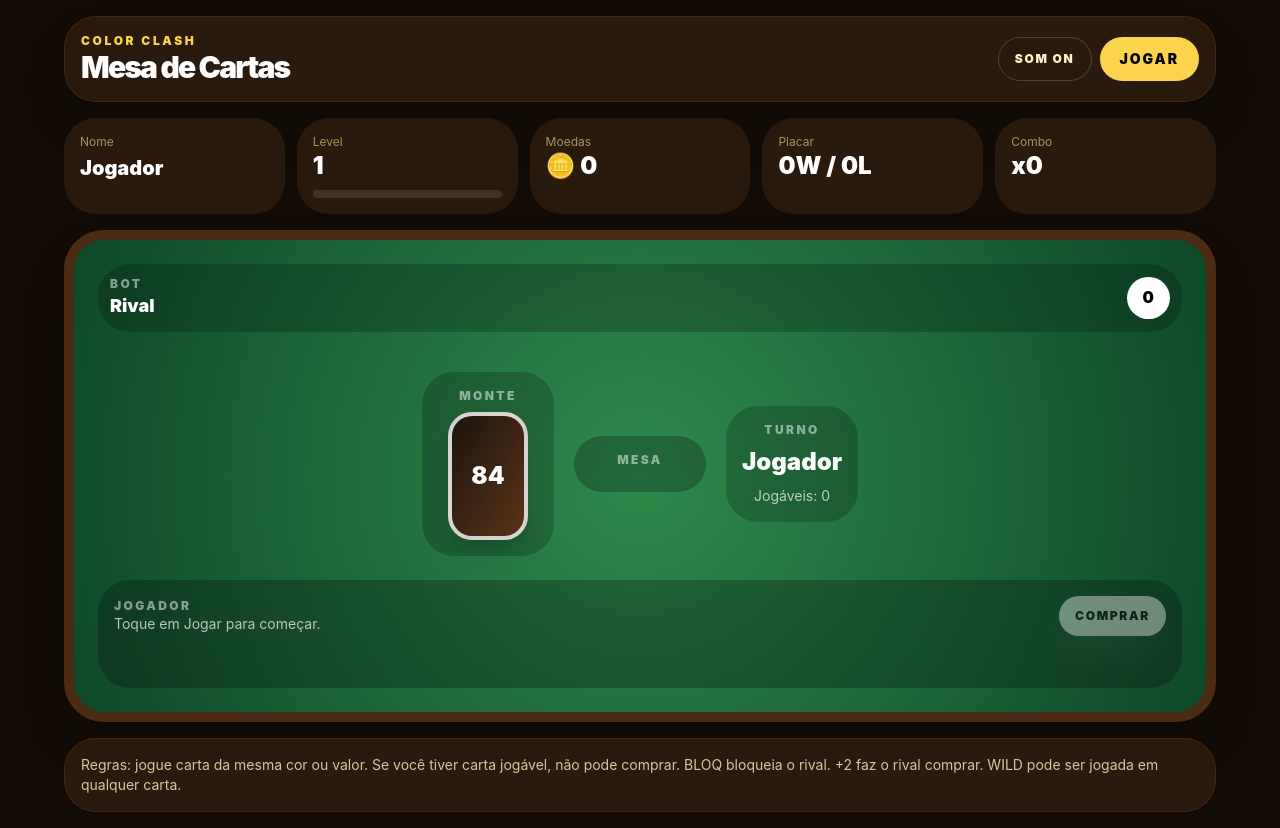
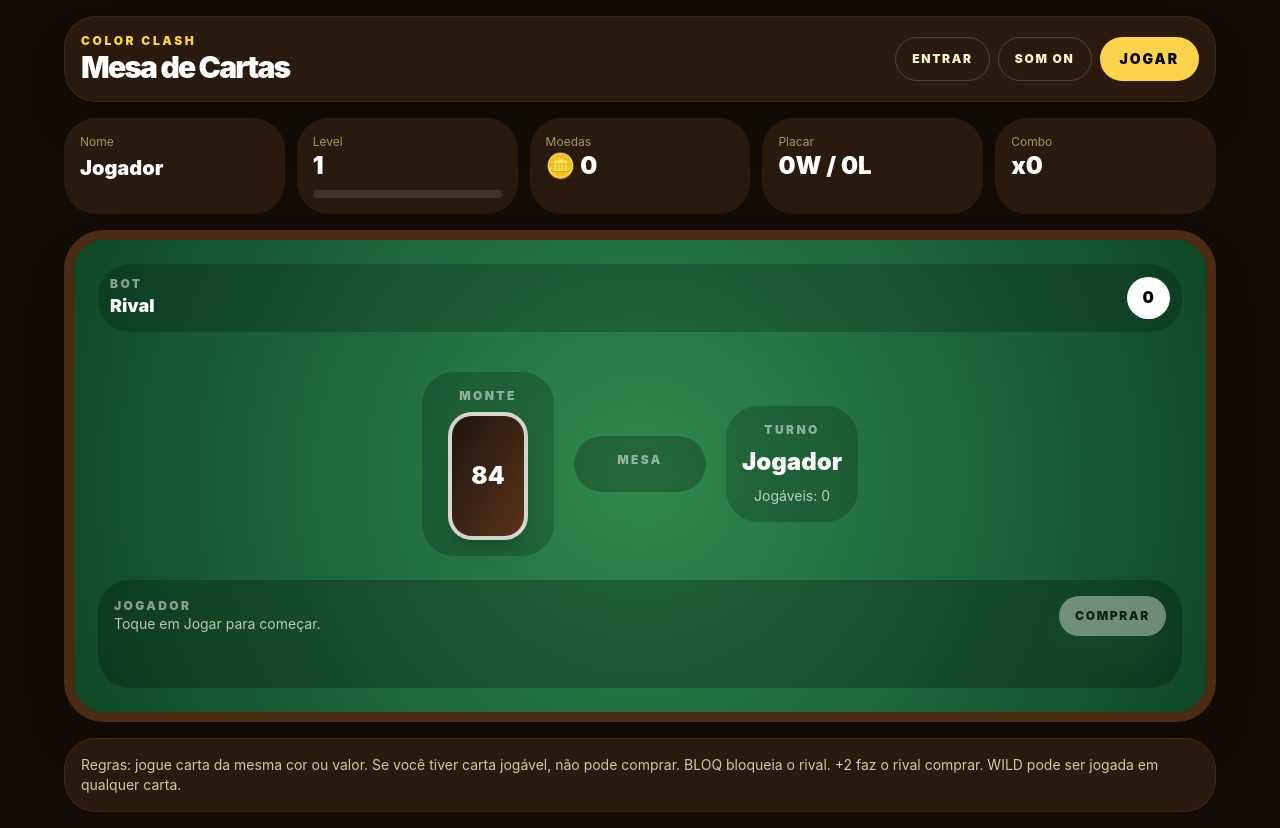
Before and after one commit to thiagodouglas19t-lang/Thklayus-hub, a React (Vite) app: page / in a window 1280 px wide. Built offline with nearby package versions, Linux system fonts and the light colour scheme.

Commit message:
Add optional Supabase profile login to Color Clash

```diff
--- a/src/App.tsx
+++ b/src/App.tsx
@@ -1,8 +1,11 @@
-import { useMemo, useRef, useState } from "react";
+import { useEffect, useMemo, useRef, useState } from "react";
+import { supabase, supabaseConfigOk } from "./lib/supabase";
 
 type Color = "red" | "blue" | "yellow" | "green";
 type CardType = "number" | "skip" | "draw2" | "wild";
 type Card = { id: number; color: Color; value: string; type: CardType };
+
+type UserProfile = { email: string; id: string } | null;
 
 const colors: Color[] = ["red", "blue", "yellow", "green"];
 
@@ -56,6 +59,11 @@ export default function App() {
   const [pulse, setPulse] = useState(false);
   const [combo, setCombo] = useState(0);
   const [result, setResult] = useState<"win" | "loss" | null>(null);
+  const [profile, setProfile] = useState<UserProfile>(null);
+  const [authOpen, setAuthOpen] = useState(false);
+  const [authEmail, setAuthEmail] = useState("");
+  const [authPassword, setAuthPassword] = useState("");
+  const [authMessage, setAuthMessage] = useState("");
 
   const topCard = discard[discard.length - 1];
   const playableCount = useMemo(() => topCard ? playerHand.filter((card) => canPlay(card, topCard)).length : 0, [playerHand, topCard]);
@@ -63,6 +71,19 @@ export default function App() {
   const level = Math.floor(xp / 100) + 1;
   const levelProgress = xp % 100;
   const canDraw = started && turn === "player" && !gameOver && playableCount === 0 && deck.length > 0;
+  const displayName = profile?.email?.split("@")[0] || playerName;
+
+  useEffect(() => {
+    if (!supabaseConfigOk) return;
+    supabase.auth.getUser().then(({ data }) => {
+      if (data.user?.email) setProfile({ email: data.user.email, id: data.user.id });
+    });
+    const { data: listener } = supabase.auth.onAuthStateChange((_event, session) => {
+      const user = session?.user;
+      setProfile(user?.email ? { email: user.email, id: user.id } : null);
+    });
+    return () => listener.subscription.unsubscribe();
+  }, []);
 
   function toggleMute() {
     const next = !muted;
@@ -91,6 +112,31 @@ export default function App() {
       osc.start(audio.currentTime);
       osc.stop(audio.currentTime + 0.1);
     } catch {}
+  }
+
+  async function signIn() {
+    if (!supabaseConfigOk) {
+      setAuthMessage("Supabase não está configurado.");
+      return;
+    }
+    const { error } = await supabase.auth.signInWithPassword({ email: authEmail, password: authPassword });
+    setAuthMessage(error ? error.message : "Login feito.");
+  }
+
+  async function signUp() {
+    if (!supabaseConfigOk) {
+      setAuthMessage("Supabase não está configurado.");
+      return;
+    }
+    const { error } = await supabase.auth.signUp({ email: authEmail, password: authPassword });
+    setAuthMessage(error ? error.message : "Conta criada. Veja se precisa confirmar email.");
+  }
+
+  async function signOut() {
+    if (!supabaseConfigOk) return;
+    await supabase.auth.signOut();
+    setProfile(null);
+    setAuthMessage("Você saiu da conta.");
   }
 
   function reward(addCoins: number, addXp: number) {
@@ -261,11 +307,13 @@ export default function App() {
       <section className="mx-auto max-w-6xl">
         <header className="mb-4 flex items-center justify-between rounded-[2rem] border border-amber-900/40 bg-[#2a190d] p-4 shadow-2xl">
           <div><p className="text-xs font-black uppercase tracking-[0.22em] text-amber-300">Color Clash</p><h1 className="text-3xl font-black tracking-[-0.06em]">Mesa de Cartas</h1></div>
-          <div className="flex gap-2"><button onClick={toggleMute} className="rounded-2xl border border-amber-200/20 px-4 py-3 text-xs font-black uppercase tracking-[0.14em] text-amber-100">{muted ? "Som off" : "Som on"}</button><button onClick={startGame} className="rounded-2xl bg-amber-300 px-5 py-3 text-sm font-black uppercase tracking-[0.14em] text-black">{started ? "Nova partida" : "Jogar"}</button></div>
+          <div className="flex gap-2"><button onClick={() => setAuthOpen(!authOpen)} className="rounded-2xl border border-amber-200/20 px-4 py-3 text-xs font-black uppercase tracking-[0.14em] text-amber-100">{profile ? "Perfil" : "Entrar"}</button><button onClick={toggleMute} className="rounded-2xl border border-amber-200/20 px-4 py-3 text-xs font-black uppercase tracking-[0.14em] text-amber-100">{muted ? "Som off" : "Som on"}</button><button onClick={startGame} className="rounded-2xl bg-amber-300 px-5 py-3 text-sm font-black uppercase tracking-[0.14em] text-black">{started ? "Nova partida" : "Jogar"}</button></div>
         </header>
 
+        {authOpen && <div className="mb-4 rounded-[2rem] border border-amber-900/40 bg-[#2a190d] p-4"><p className="text-xs font-black uppercase tracking-[0.2em] text-amber-300">Perfil Supabase</p>{profile ? <div className="mt-3 flex flex-wrap items-center justify-between gap-3"><p className="font-black">Logado como {profile.email}</p><button onClick={signOut} className="rounded-2xl bg-white px-4 py-3 text-xs font-black uppercase text-black">Sair</button></div> : <div className="mt-3 grid gap-3 md:grid-cols-[1fr_1fr_auto_auto]"><input value={authEmail} onChange={(e) => setAuthEmail(e.target.value)} placeholder="Email" className="rounded-2xl border border-white/10 bg-black/30 px-4 py-3 outline-none" /><input value={authPassword} onChange={(e) => setAuthPassword(e.target.value)} placeholder="Senha" type="password" className="rounded-2xl border border-white/10 bg-black/30 px-4 py-3 outline-none" /><button onClick={signIn} className="rounded-2xl bg-white px-4 py-3 text-xs font-black uppercase text-black">Entrar</button><button onClick={signUp} className="rounded-2xl bg-amber-300 px-4 py-3 text-xs font-black uppercase text-black">Criar</button></div>}{authMessage && <p className="mt-3 text-sm text-amber-100/80">{authMessage}</p>}</div>}
+
         <div className="mb-4 grid gap-3 md:grid-cols-5">
-          <div className="rounded-3xl bg-[#2a190d] p-4"><p className="text-xs text-amber-200/60">Nome</p><input value={playerName} onChange={(e) => saveName(e.target.value)} className="mt-1 w-full bg-transparent text-xl font-black outline-none" /></div>
+          <div className="rounded-3xl bg-[#2a190d] p-4"><p className="text-xs text-amber-200/60">Nome</p>{profile ? <p className="mt-1 truncate text-xl font-black">{displayName}</p> : <input value={playerName} onChange={(e) => saveName(e.target.value)} className="mt-1 w-full bg-transparent text-xl font-black outline-none" />}</div>
           <div className="rounded-3xl bg-[#2a190d] p-4"><p className="text-xs text-amber-200/60">Level</p><p className="text-2xl font-black">{level}</p><div className="mt-2 h-2 overflow-hidden rounded-full bg-white/10"><div className="h-full rounded-full bg-amber-300" style={{ width: `${levelProgress}%` }} /></div></div>
           <div className="rounded-3xl bg-[#2a190d] p-4"><p className="text-xs text-amber-200/60">Moedas</p><p className="text-2xl font-black">🪙 {coins}</p></div>
           <div className="rounded-3xl bg-[#2a190d] p-4"><p className="text-xs text-amber-200/60">Placar</p><p className="text-2xl font-black">{wins}W / {losses}L</p></div>
@@ -274,8 +322,8 @@ export default function App() {
 
         <div className="rounded-[2.5rem] border-[10px] border-[#4b2b13] bg-[radial-gradient(circle_at_center,#2f8a4b,#0e4828)] p-4 shadow-2xl md:p-6">
           <div className="mb-4 flex items-center justify-between gap-3 rounded-3xl bg-black/20 p-3"><div><p className="text-xs font-black uppercase tracking-[0.2em] text-white/50">Bot</p><p className="text-lg font-black">Rival</p></div><div className="flex -space-x-12 overflow-hidden pr-10">{botHand.slice(0, 7).map((card) => <CardView key={card.id} hidden />)}</div><p className="rounded-2xl bg-white px-4 py-2 font-black text-black">{botHand.length}</p></div>
-          <div className="grid min-h-56 place-items-center py-6"><div className="grid grid-cols-3 items-center gap-5"><div className="grid place-items-center rounded-3xl bg-black/20 p-4"><p className="mb-2 text-xs font-black uppercase tracking-[0.2em] text-white/50">Monte</p><div className="grid h-32 w-20 place-items-center rounded-2xl border-4 border-white/80 bg-gradient-to-br from-[#1c140d] to-[#5a3318] shadow-xl"><span className="text-2xl font-black">{deck.length}</span></div></div><div className={`grid place-items-center rounded-3xl bg-black/25 p-4 transition ${pulse ? "scale-110" : "scale-100"}`}><p className="mb-2 text-xs font-black uppercase tracking-[0.2em] text-white/50">Mesa</p><CardView card={topCard} /></div><div className="rounded-3xl bg-black/20 p-4 text-center"><p className="text-xs font-black uppercase tracking-[0.2em] text-white/50">Turno</p><p className="mt-2 text-2xl font-black">{turn === "player" ? playerName : "Rival"}</p><p className="mt-2 text-sm text-white/70">Jogáveis: {playableCount}</p></div></div></div>
-          <div className="rounded-3xl bg-black/25 p-4"><div className="mb-3 flex items-center justify-between gap-3"><div><p className="text-xs font-black uppercase tracking-[0.2em] text-white/50">{playerName}</p><p className="text-sm text-white/70">{message}</p>{lastPlayed && <p className="mt-1 text-xs text-amber-200">Última carta: {lastPlayed.value}</p>}</div><button onClick={drawPlayer} disabled={!canDraw} className="rounded-2xl bg-white px-4 py-3 text-xs font-black uppercase tracking-[0.14em] text-black disabled:opacity-40">Comprar</button></div><div className="flex gap-3 overflow-x-auto pb-3 pt-3">{playerHand.map((card) => <CardView key={card.id} card={card} playable={topCard ? canPlay(card, topCard) : true} onClick={() => playCard(card)} />)}</div></div>
+          <div className="grid min-h-56 place-items-center py-6"><div className="grid grid-cols-3 items-center gap-5"><div className="grid place-items-center rounded-3xl bg-black/20 p-4"><p className="mb-2 text-xs font-black uppercase tracking-[0.2em] text-white/50">Monte</p><div className="grid h-32 w-20 place-items-center rounded-2xl border-4 border-white/80 bg-gradient-to-br from-[#1c140d] to-[#5a3318] shadow-xl"><span className="text-2xl font-black">{deck.length}</span></div></div><div className={`grid place-items-center rounded-3xl bg-black/25 p-4 transition ${pulse ? "scale-110" : "scale-100"}`}><p className="mb-2 text-xs font-black uppercase tracking-[0.2em] text-white/50">Mesa</p><CardView card={topCard} /></div><div className="rounded-3xl bg-black/20 p-4 text-center"><p className="text-xs font-black uppercase tracking-[0.2em] text-white/50">Turno</p><p className="mt-2 text-2xl font-black">{turn === "player" ? displayName : "Rival"}</p><p className="mt-2 text-sm text-white/70">Jogáveis: {playableCount}</p></div></div></div>
+          <div className="rounded-3xl bg-black/25 p-4"><div className="mb-3 flex items-center justify-between gap-3"><div><p className="text-xs font-black uppercase tracking-[0.2em] text-white/50">{displayName}</p><p className="text-sm text-white/70">{message}</p>{lastPlayed && <p className="mt-1 text-xs text-amber-200">Última carta: {lastPlayed.value}</p>}</div><button onClick={drawPlayer} disabled={!canDraw} className="rounded-2xl bg-white px-4 py-3 text-xs font-black uppercase tracking-[0.14em] text-black disabled:opacity-40">Comprar</button></div><div className="flex gap-3 overflow-x-auto pb-3 pt-3">{playerHand.map((card) => <CardView key={card.id} card={card} playable={topCard ? canPlay(card, topCard) : true} onClick={() => playCard(card)} />)}</div></div>
         </div>
 
         {gameOver && <div className="fixed inset-0 z-30 grid place-items-center bg-black/70 p-5"><div className="w-full max-w-md rounded-[2rem] bg-white p-6 text-center text-black"><p className="text-xs font-black uppercase tracking-[0.2em] text-zinc-500">Partida encerrada</p><h2 className="mt-2 text-4xl font-black tracking-[-0.06em]">{result === "win" ? "Você venceu" : "Bot venceu"}</h2><p className="mt-3 text-zinc-500">{result === "win" ? `+${35 + combo * 3} moedas / +${60 + combo * 5} XP` : "Tente a revanche"}</p><button onClick={startGame} className="mt-6 rounded-2xl bg-black px-6 py-4 font-black text-white">Jogar de novo</button></div></div>}
```
